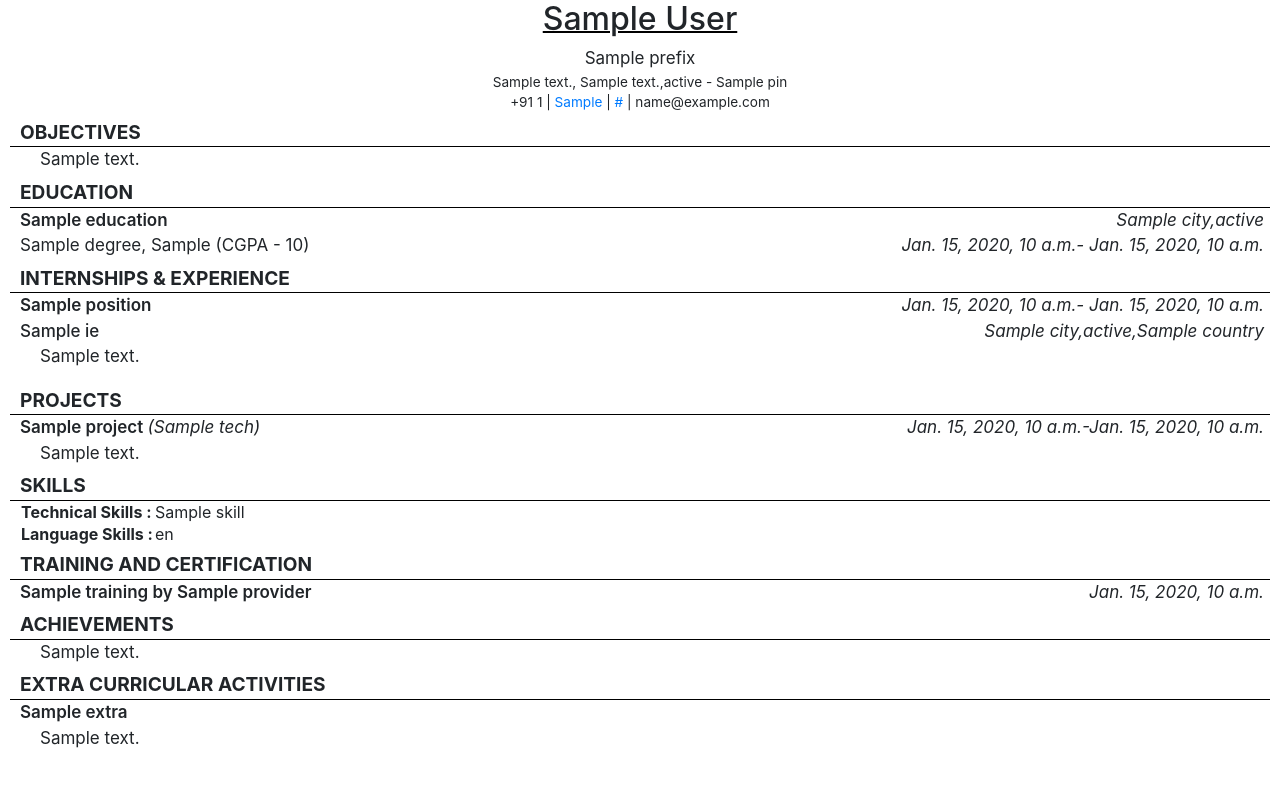
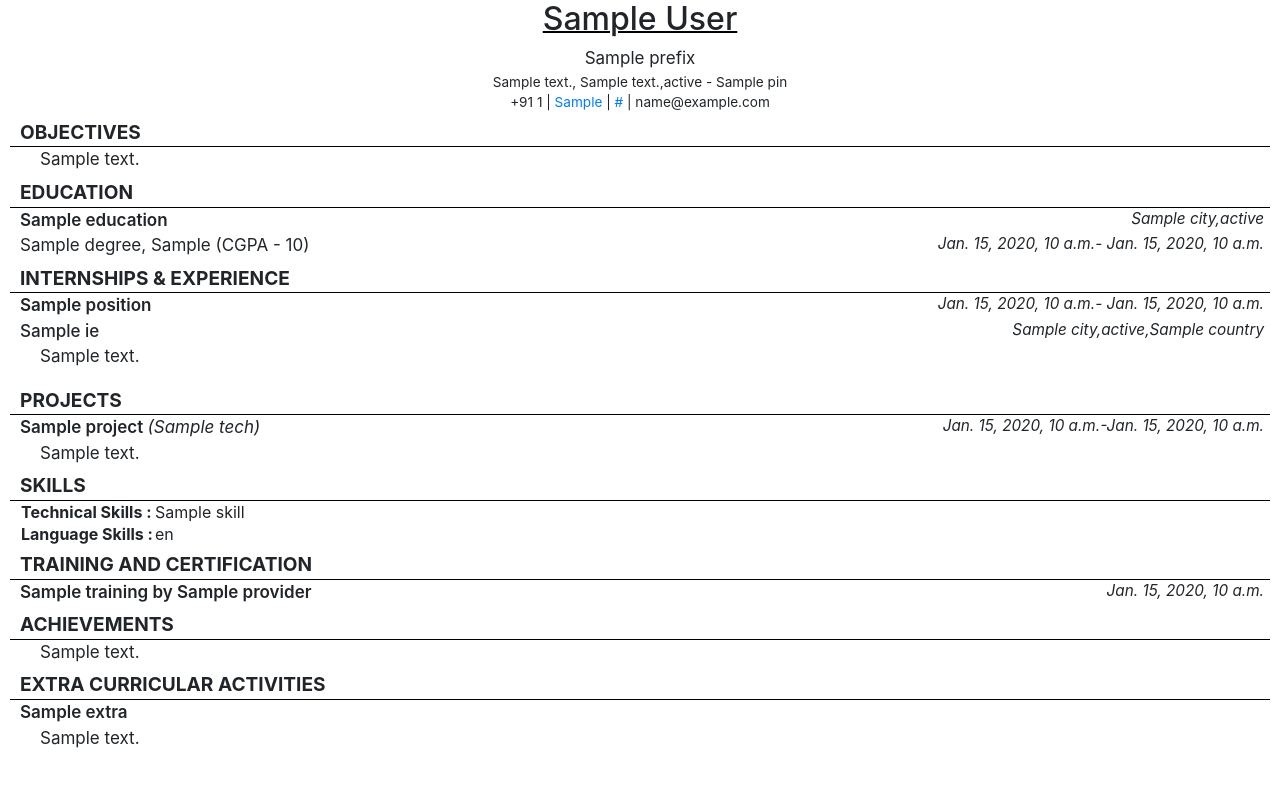
Before and after one commit to World-Konkani-Centre/sushiksha_placement_prep, a Django app: template templates/resume-builder/template1.html in a window 1280 px wide. Shown: the top 787 px of the page. Run offline with Django 3.2, Linux system fonts and the light colour scheme; the template is opened without the code that fills it: most values are stand-ins (such as "Sample title", 1, 10 or a date in 2020); some libraries are stand-ins or nearby versions.

Commit message:
dhi font size redued

```diff
--- a/templates/resume-builder/template1.html
+++ b/templates/resume-builder/template1.html
@@ -6,6 +6,7 @@
 
         @page {
             size: A4;
+            font-size: 17px;
         }
 
         @page :left {
@@ -83,7 +84,7 @@
         }
 
         .l-dhi {
-            font-size: 100%;
+            font-size: 90%;
             float: right;
             font-style: italic;
             margin-right: 16px;
@@ -192,7 +193,7 @@
                     {% for p in projects %}
                         <div class="content">
                             <p class="l-dh"> {{ p.name }} <span class="ilb">({{ p.tech }}) </span><i
-                                    class="l-dhi">{{ p.start_date }}-{% if p.end_date %}{{ p.start_date }}{% else %}
+                                    class="l-dhi">{{ p.start_date }}-{% if p.end_date %}{{ p.end_date  }}{% else %}
                                 Current{% endif %}</i></p>
                             <ul class="list" style="
     list-style: none;">
```
